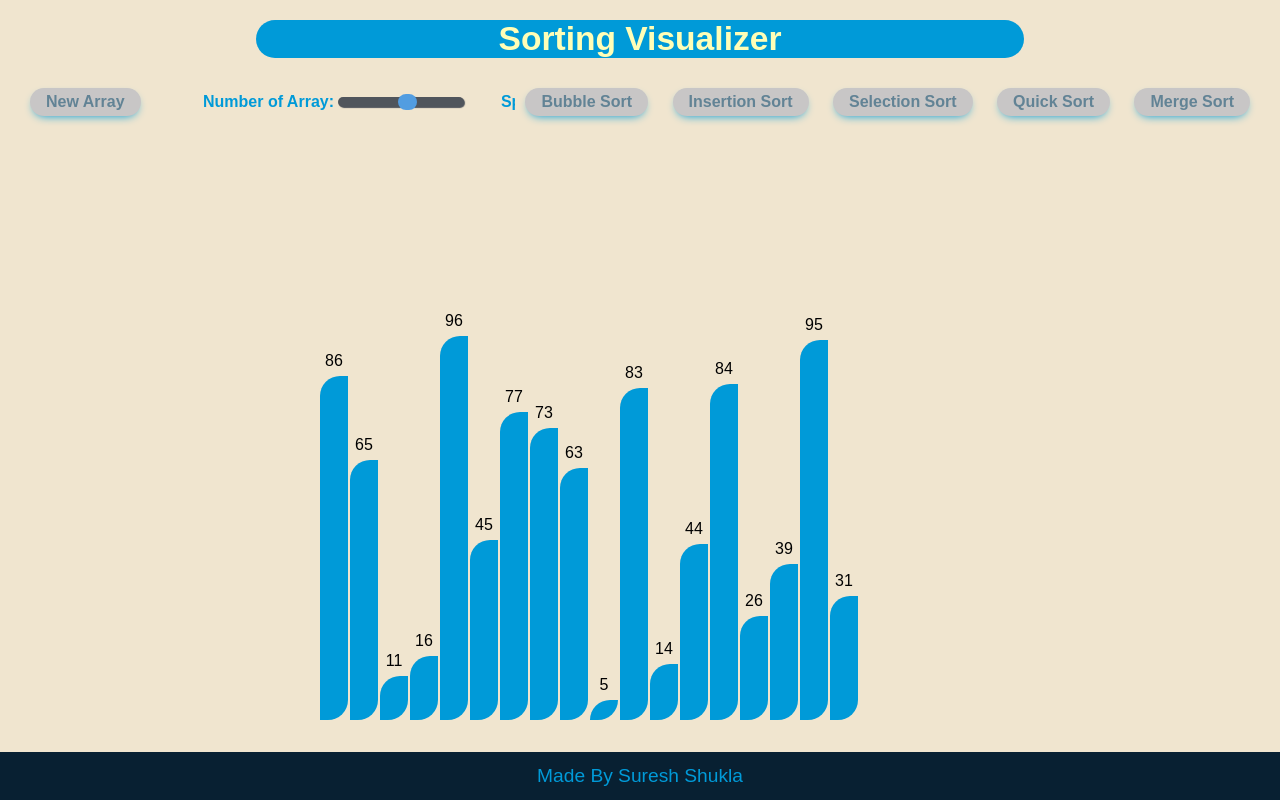
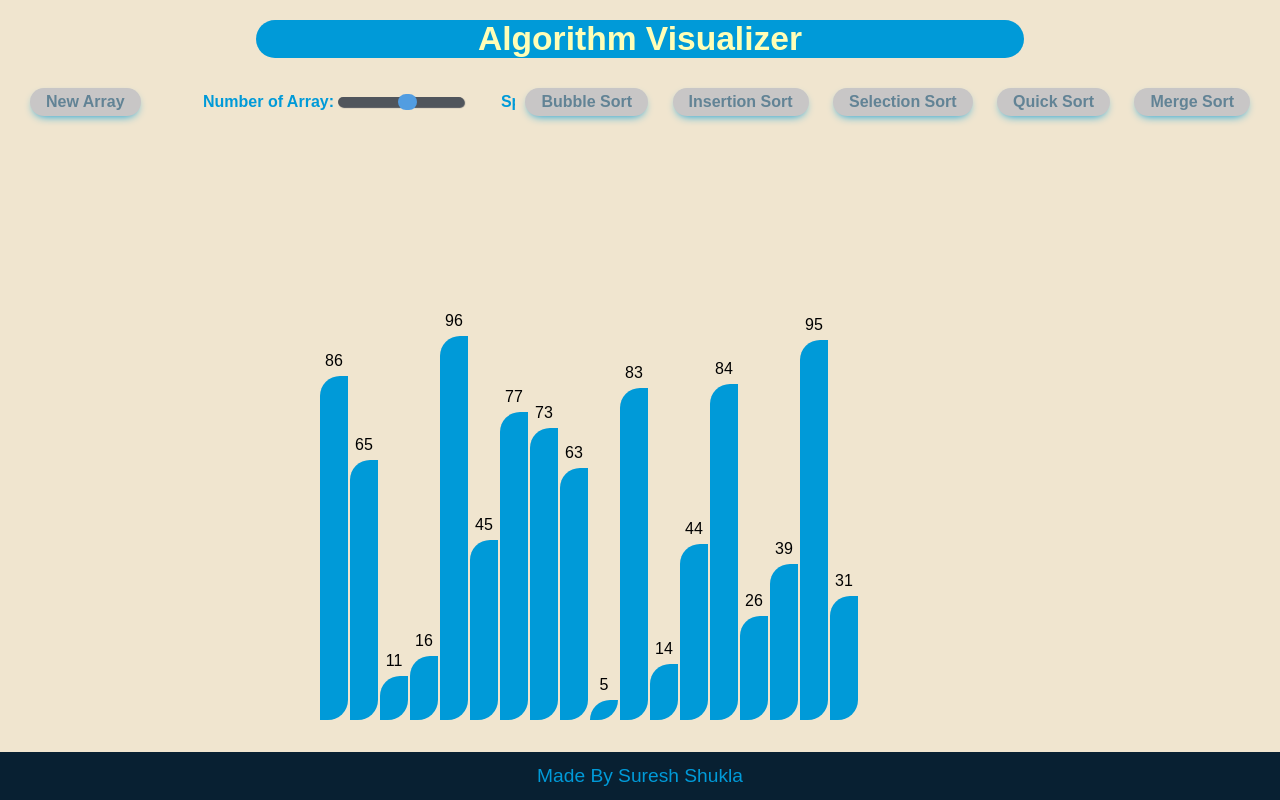
Before and after one commit to PratyakshGoel01/Algorithm_visualizer, a plain HTML site: page index.html in a window 1280 px wide. Drawn offline with Linux system fonts and the light colour scheme; a script that the page names is missing; a web font is replaced by a local one.

Commit message:
Name Correction

```diff
--- a/index.html
+++ b/index.html
@@ -14,7 +14,7 @@
 </head>
 
 <body>
-    <section class="head">Sorting Visualizer</section>
+    <section class="head">Algorithm Visualizer</section>
     <div class="navbar">
         <button id="new_array" class="btn-1" onclick="generate()">New Array</button>
             <div class="dynamic_bar">
```
